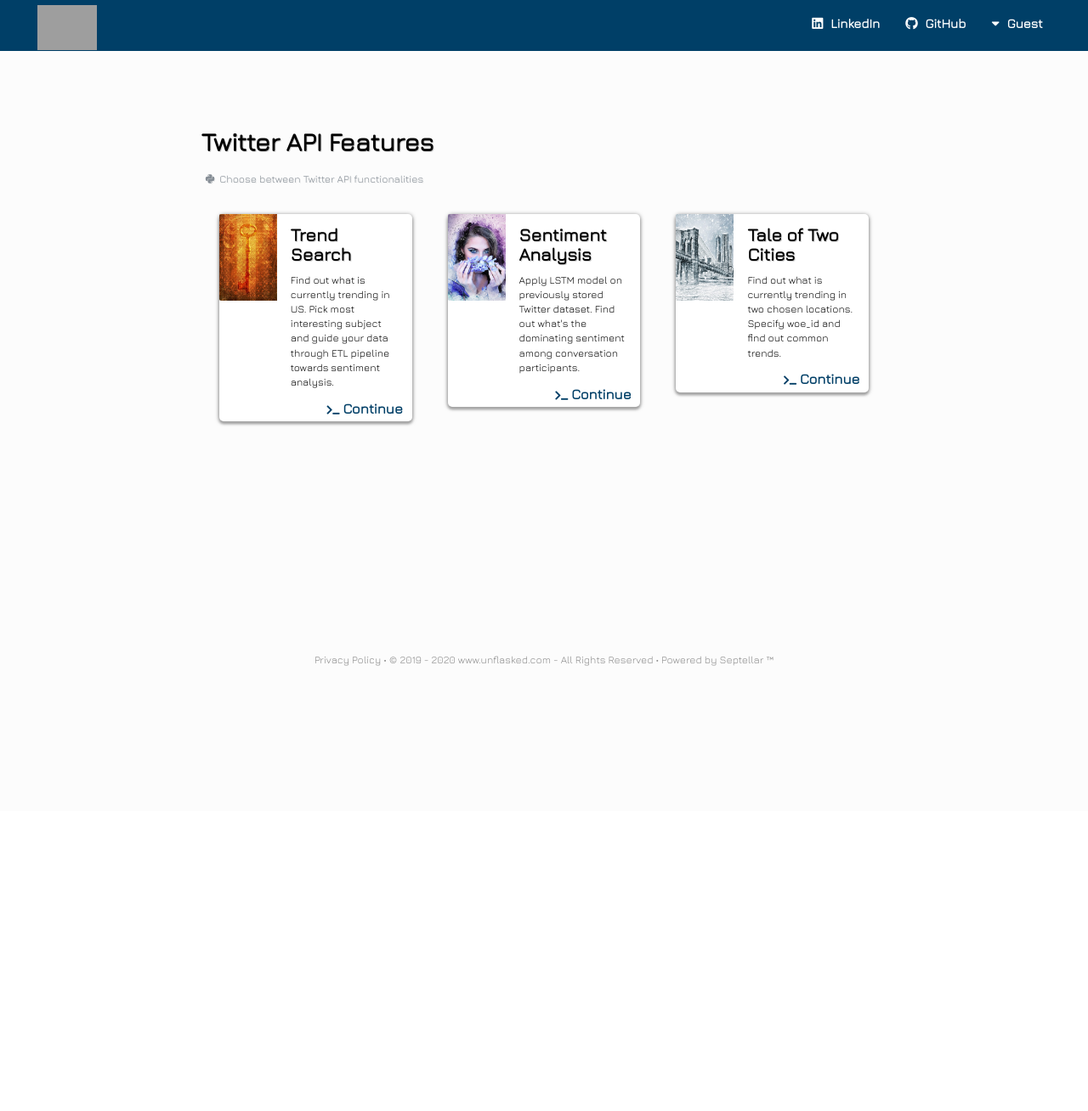
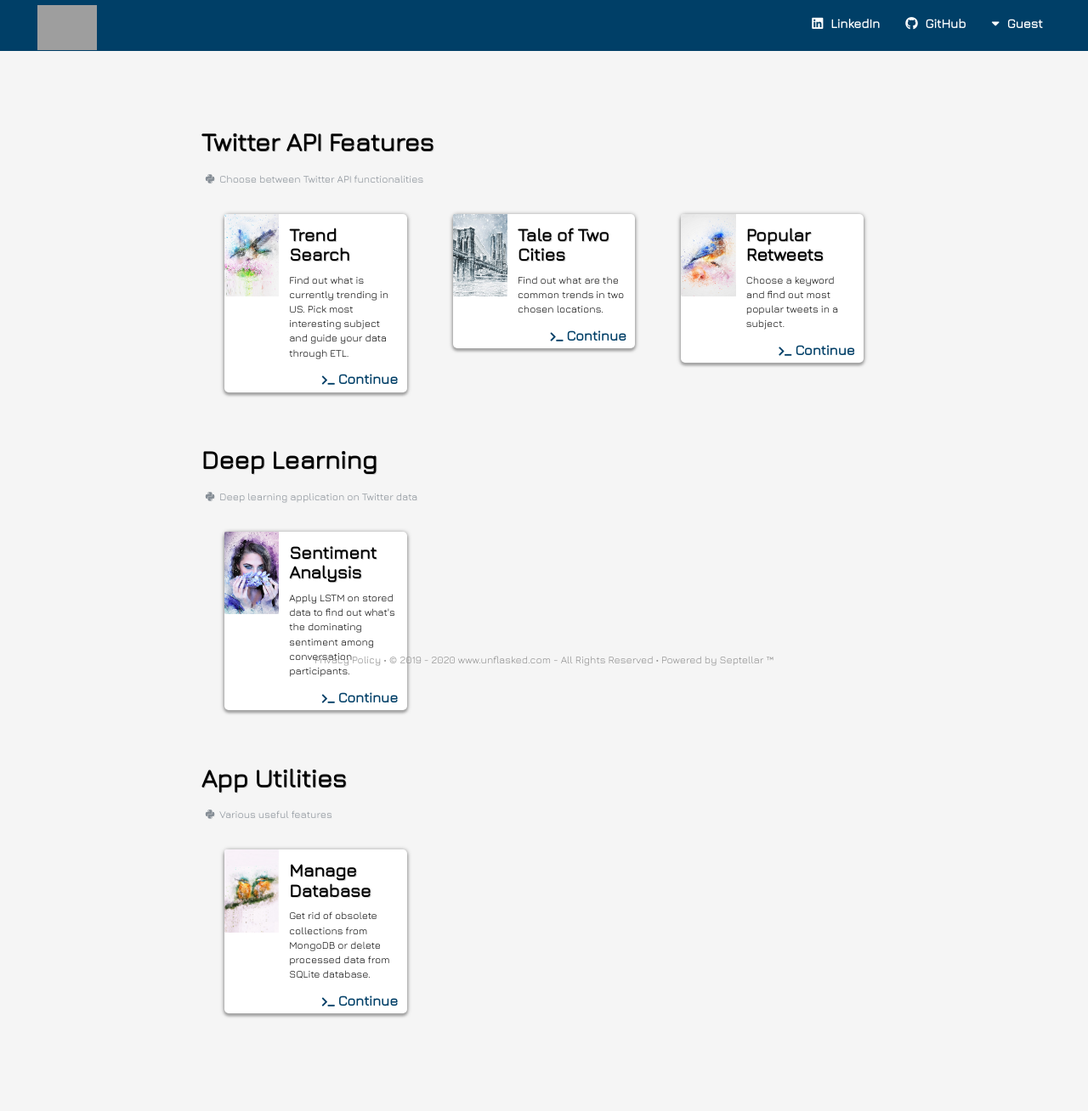
Before and after one commit to LukaszMalucha/Twitter-API-Dashboard, a Flask app: page / in a window 1280 px wide. Shown: the whole page at 85% size. Before the commit the page ends 784 px from the top, so only its background shows below. Run offline with Flask 2, Linux system fonts and the light colour scheme; some libraries are stand-ins or nearby versions; grey boxes are pictures that could not be loaded.

Commit message:
dashboard

```diff
--- a/static/css/custom-styles.css
+++ b/static/css/custom-styles.css
@@ -5,7 +5,7 @@
 body {
     font-family: 'Jura', sans-serif;
     position: relative;
-    background-color: #fcfcfc;
+    background-color: #f5f5f5;
     margin: 0;
     padding-bottom: 0;
 }
@@ -118,7 +118,7 @@ body {
     width: 70%;
     text-align: center;
     margin-top: 2%;
-    margin-bottom: 2%;
+    margin-bottom: 5%;
 }
 
 .row-form {
@@ -134,7 +134,7 @@ body {
 
 
 .card-menu {
-    width: 95%;
+    width: 90%;
     box-shadow: 0 3px 3px 0 #A9A9A9, 0 3px 1px -2px #757575, 0 1px 5px 0 #757575;
     border-radius: 5px;
     margin: auto;
@@ -148,7 +148,7 @@ body {
 
 
 .card .card-content {
-    padding: 8px 16px 8px 16px;
+    padding: 8px 12px 8px 12px;
     text-align: left;
     font-size: 12px;
     color: black;
--- a/templates/dashboard.html
+++ b/templates/dashboard.html
@@ -11,7 +11,7 @@
         <div class="col-md-4">
             <div class="card horizontal card-menu">
                 <div class="card-image">
-                    <img src="{{url_for('static', filename='img/trends.jpg')}}" class="img responsive">
+                    <img src="{{url_for('static', filename='img/trend_search.jpg')}}" class="img responsive">
                 </div>
                 <div class="card-stacked">
                     <div class="card-content">
@@ -19,28 +19,7 @@
                             Trend Search
                         </h5>
                         <p>Find out what is currently trending in US. Pick most interesting subject and guide your data
-                            through ETL pipeline towards sentiment analysis. </p>
-                    </div>
-                    <div class="card-action">
-                        <button onclick="window.location=''" type="submit"
-                                class="btn-enter"><span><i class="fas fa-terminal"></i> Continue </span>
-                        </button>
-                    </div>
-                </div>
-            </div>
-        </div>
-        <div class="col-md-4">
-            <div class="card horizontal card-menu">
-                <div class="card-image">
-                    <img src="{{url_for('static', filename='img/sentiment.png')}}" class="img responsive">
-                </div>
-                <div class="card-stacked">
-                    <div class="card-content">
-                        <h5>
-                            Sentiment Analysis
-                        </h5>
-                        <p>Apply LSTM model on previously stored Twitter dataset.
-                            Find out what's the dominating sentiment among conversation participants. </p>
+                            through ETL. </p>
                     </div>
                     <div class="card-action">
                         <button onclick="window.location=''" type="submit"
@@ -60,7 +39,27 @@
                         <h5>
                             Tale of Two Cities
                         </h5>
-                        <p>Find out what is currently trending in two chosen locations. Specify woe_id and find out common trends.  </p>
+                        <p>Find out what are the common trends in two chosen locations. </p>
+                    </div>
+                    <div class="card-action">
+                        <button onclick="window.location=''" type="submit"
+                                class="btn-enter"><span><i class="fas fa-terminal"></i> Continue </span>
+                        </button>
+                    </div>
+                </div>
+            </div>
+        </div>
+        <div class="col-md-4">
+            <div class="card horizontal card-menu">
+                <div class="card-image">
+                    <img src="{{url_for('static', filename='img/retweets.jpg')}}" class="img responsive">
+                </div>
+                <div class="card-stacked">
+                    <div class="card-content">
+                        <h5>
+                            Popular Retweets
+                        </h5>
+                        <p>Choose a keyword and find out most popular tweets in a subject. </p>
                     </div>
                     <div class="card-action">
                         <button onclick="window.location=''" type="submit"
@@ -71,94 +70,61 @@
             </div>
         </div>
     </div>
+    <div class="row row-title">
+        <h3>Deep Learning</h3>
+        <p><i class="fab fa-python"></i>&nbsp; Deep learning application on Twitter data </p>
+    </div>
+    <div class="row row-cards">
+        <div class="col-md-4">
+            <div class="card horizontal card-menu">
+                <div class="card-image">
+                    <img src="{{url_for('static', filename='img/sentiment.png')}}" class="img responsive">
+                </div>
+                <div class="card-stacked">
+                    <div class="card-content">
+                        <h5>
+                            Sentiment Analysis
+                        </h5>
+                        <p>Apply LSTM on stored data to
+                            find out what's the dominating sentiment among conversation participants. </p>
+                    </div>
+                    <div class="card-action">
+                        <button onclick="window.location=''" type="submit"
+                                class="btn-enter"><span><i class="fas fa-terminal"></i> Continue </span>
+                        </button>
+                    </div>
+                </div>
+            </div>
+        </div>
+    </div>
+    <div class="row row-title">
+        <h3>App Utilities</h3>
+        <p><i class="fab fa-python"></i>&nbsp; Various useful features </p>
+    </div>
+    <div class="row row-cards">
+        <div class="col-md-4">
+            <div class="card horizontal card-menu">
+                <div class="card-image">
+                    <img src="{{url_for('static', filename='img/manage_db.jpg')}}" class="img responsive">
+                </div>
+                <div class="card-stacked">
+                    <div class="card-content">
+                        <h5>
+                            Manage Database
+                        </h5>
+                        <p>Get rid of obsolete collections from MongoDB or delete processed data from SQLite database. </p>
+                    </div>
+                    <div class="card-action">
+                        <button onclick="window.location=''" type="submit"
+                                class="btn-enter"><span><i class="fas fa-terminal"></i> Continue </span>
+                        </button>
+                    </div>
+                </div>
+            </div>
+        </div>
+    </div>
+    <div class="row row-cards"></div>
 </div>
 
 
 {% endblock %}
-
-
-<div class="dashboard-cards">
-    <div class="row row-title">
-        Twitter Analytics
-    </div>
-
-    <div class="row row-cards">
-        <div class="col-sm-6 col-md-3 col-lg-3 text-center">
-            <div class="card dashboard-card">
-                <div class="card-top">
-                    Trend Search
-                </div>
-                <div class="card-middle">
-                    Find out what is currently trending in US. Pick most interesting subject and guide your data sample
-                    through ETL pipeline to make it ready for sentiment analysis.
-                </div>
-                <div class="card-bottom">
-                    <a href="{{url_for('trendsearch')}}" class="waves-effect waves-light btn" id="navigation">Trends</a>
-                </div>
-            </div>
-        </div>
-        <div class="col-sm-6 col-md-3 col-lg-3 text-center">
-            <div class="card dashboard-card">
-                <div class="card-top">
-                    Manage Database
-                </div>
-                <div class="card-middle">
-                    Get rid of obsolete collections from MongoDB or delete processed data from SQLite database.
-                </div>
-                <div class="card-bottom">
-                    <a href="{{url_for('managedb')}}" class="waves-effect waves-light btn" id="navigation">Manage</a>
-                </div>
-            </div>
-        </div>
-        <div class="col-sm-6 col-md-3 col-lg-3 text-center">
-            <div class="card dashboard-card">
-                <div class="card-top">
-                    Sentiment Analysis
-                </div>
-                <div class="card-middle">
-                    Apply Deep learning LSTM model on previously stored Twitter dataset. Find out what's the dominating
-                    sentiment among conversation participants.
-                </div>
-                <div class="card-bottom">
-                    <a href="{{url_for('sentimentanalysis')}}" class="waves-effect waves-light btn" id="navigation">Analysis</a>
-                </div>
-            </div>
-        </div>
-    </div>
-
-    <br>
-    <div class="row row-title">
-        Twitter API Features
-    </div>
-
-    <div class="row row-cards">
-        <div class="col-sm-6 col-md-3 col-lg-3 text-center">
-            <div class="card dashboard-card">
-                <div class="card-top">
-                    Tale of Two Cities
-                </div>
-                <div class="card-middle">
-                    Find out what is currently trending in two chosen locations. Specify woe_id and find out common
-                    trends.
-                </div>
-                <div class="card-bottom">
-                    <a href="{{url_for('commontrends')}}" class="waves-effect waves-light btn"
-                       id="navigation">Common</a>
-                </div>
-            </div>
-        </div>
-        <div class="col-sm-6 col-md-3 col-lg-3 text-center">
-            <div class="card dashboard-card">
-                <div class="card-top">
-                    Popular Retweets
-                </div>
-                <div class="card-middle">
-                    Choose a keyword and find out most popular tweets in a subject.
-                </div>
-                <div class="card-bottom">
-                    <a href="{{url_for('retweetpopularity')}}" class="waves-effect waves-light btn" id="navigation">Retweets</a>
-                </div>
-            </div>
-        </div>
-    </div>
-</div>
```
Also changed, not shown: static/img/backg.png (deleted), static/img/manage_db.jpg (added), static/img/retweets.jpg (added), static/img/trend_search.jpg (added).
